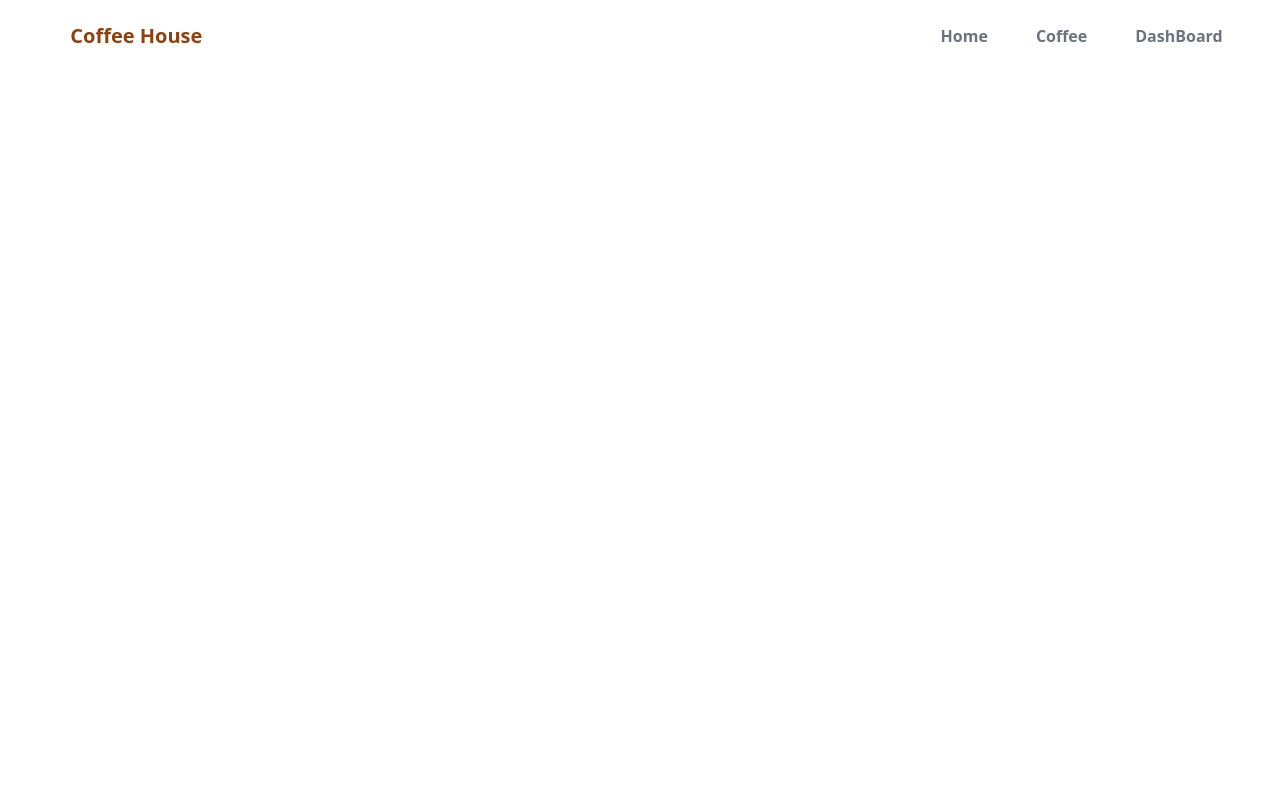
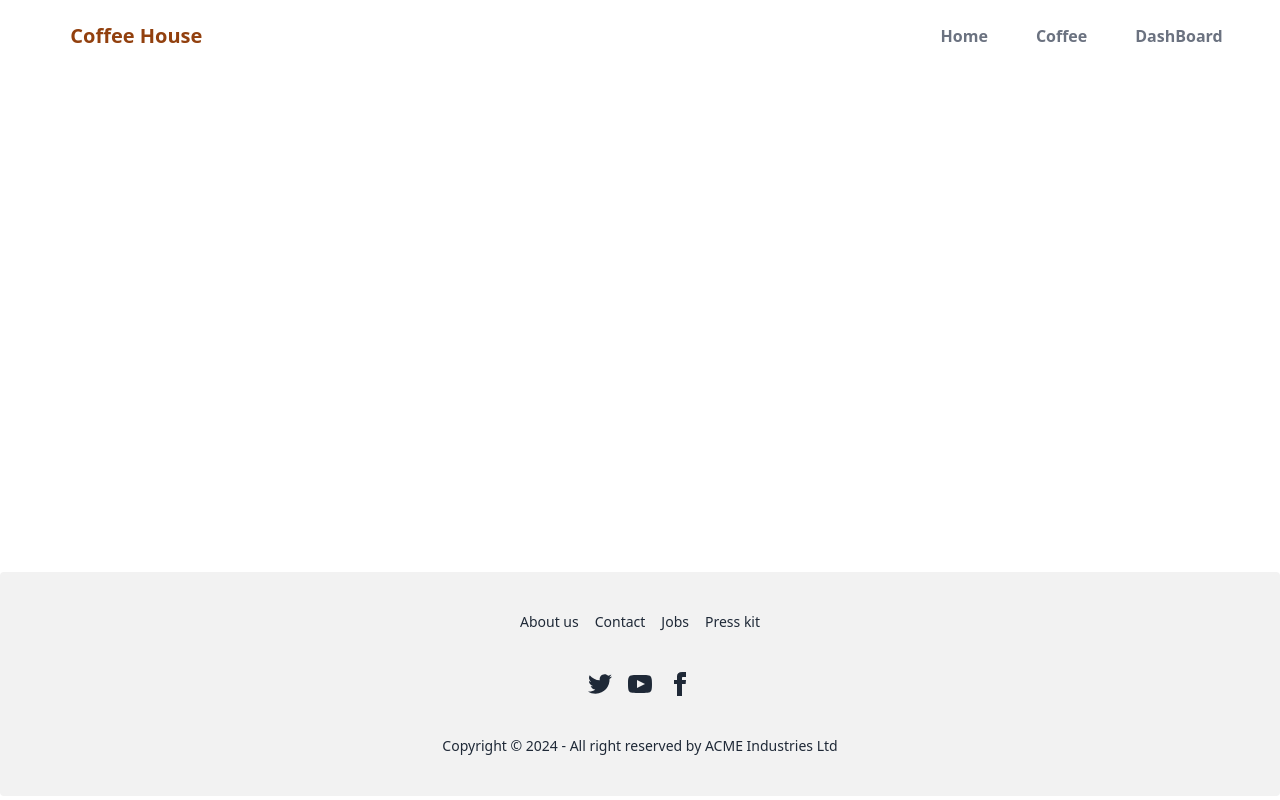
Before and after one commit to md-ahmodullah/Router, a React (Vite) app: page / in a window 1280 px wide. Built offline with nearby package versions, Linux system fonts and the light colour scheme.

Commit message:
Added Footer

```diff
--- /dev/null
+++ b/src/components/Footer.jsx
@@ -0,0 +1,55 @@
+export default function Footer() {
+  return (
+    <footer className="footer footer-center bg-base-200 text-base-content rounded p-10">
+      <nav className="grid grid-flow-col gap-4">
+        <a className="link link-hover">About us</a>
+        <a className="link link-hover">Contact</a>
+        <a className="link link-hover">Jobs</a>
+        <a className="link link-hover">Press kit</a>
+      </nav>
+      <nav>
+        <div className="grid grid-flow-col gap-4">
+          <a>
+            <svg
+              xmlns="http://www.w3.org/2000/svg"
+              width="24"
+              height="24"
+              viewBox="0 0 24 24"
+              className="fill-current"
+            >
+              <path d="M24 4.557c-.883.392-1.832.656-2.828.775 1.017-.609 1.798-1.574 2.165-2.724-.951.564-2.005.974-3.127 1.195-.897-.957-2.178-1.555-3.594-1.555-3.179 0-5.515 2.966-4.797 6.045-4.091-.205-7.719-2.165-10.148-5.144-1.29 2.213-.669 5.108 1.523 6.574-.806-.026-1.566-.247-2.229-.616-.054 2.281 1.581 4.415 3.949 4.89-.693.188-1.452.232-2.224.084.626 1.956 2.444 3.379 4.6 3.419-2.07 1.623-4.678 2.348-7.29 2.04 2.179 1.397 4.768 2.212 7.548 2.212 9.142 0 14.307-7.721 13.995-14.646.962-.695 1.797-1.562 2.457-2.549z"></path>
+            </svg>
+          </a>
+          <a>
+            <svg
+              xmlns="http://www.w3.org/2000/svg"
+              width="24"
+              height="24"
+              viewBox="0 0 24 24"
+              className="fill-current"
+            >
+              <path d="M19.615 3.184c-3.604-.246-11.631-.245-15.23 0-3.897.266-4.356 2.62-4.385 8.816.029 6.185.484 8.549 4.385 8.816 3.6.245 11.626.246 15.23 0 3.897-.266 4.356-2.62 4.385-8.816-.029-6.185-.484-8.549-4.385-8.816zm-10.615 12.816v-8l8 3.993-8 4.007z"></path>
+            </svg>
+          </a>
+          <a>
+            <svg
+              xmlns="http://www.w3.org/2000/svg"
+              width="24"
+              height="24"
+              viewBox="0 0 24 24"
+              className="fill-current"
+            >
+              <path d="M9 8h-3v4h3v12h5v-12h3.642l.358-4h-4v-1.667c0-.955.192-1.333 1.115-1.333h2.885v-5h-3.808c-3.596 0-5.192 1.583-5.192 4.615v3.385z"></path>
+            </svg>
+          </a>
+        </div>
+      </nav>
+      <aside>
+        <p>
+          Copyright © {new Date().getFullYear()} - All right reserved by ACME
+          Industries Ltd
+        </p>
+      </aside>
+    </footer>
+  );
+}
--- a/src/layouts/MainLayout.jsx
+++ b/src/layouts/MainLayout.jsx
@@ -1,9 +1,15 @@
+import { Outlet } from "react-router-dom";
+import Footer from "../components/Footer";
 import Navbar from "../components/Navbar";
 
 export default function MainLayout() {
   return (
-    <Navbar />
-    // Outlet
-    // Footer
+    <>
+      <Navbar />
+      <div className="min-h-[calc(100vh-300px)] py-12">
+        <Outlet />
+      </div>
+      <Footer />
+    </>
   );
 }
```
